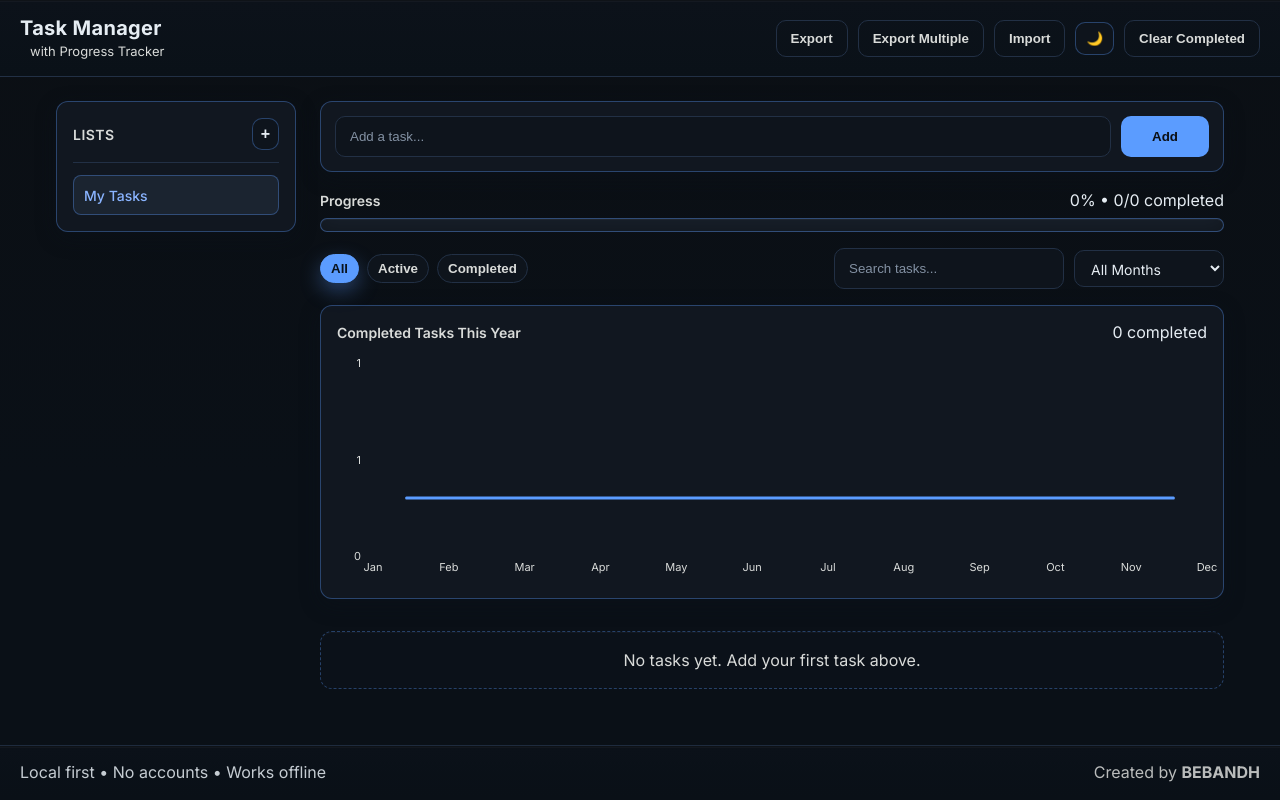
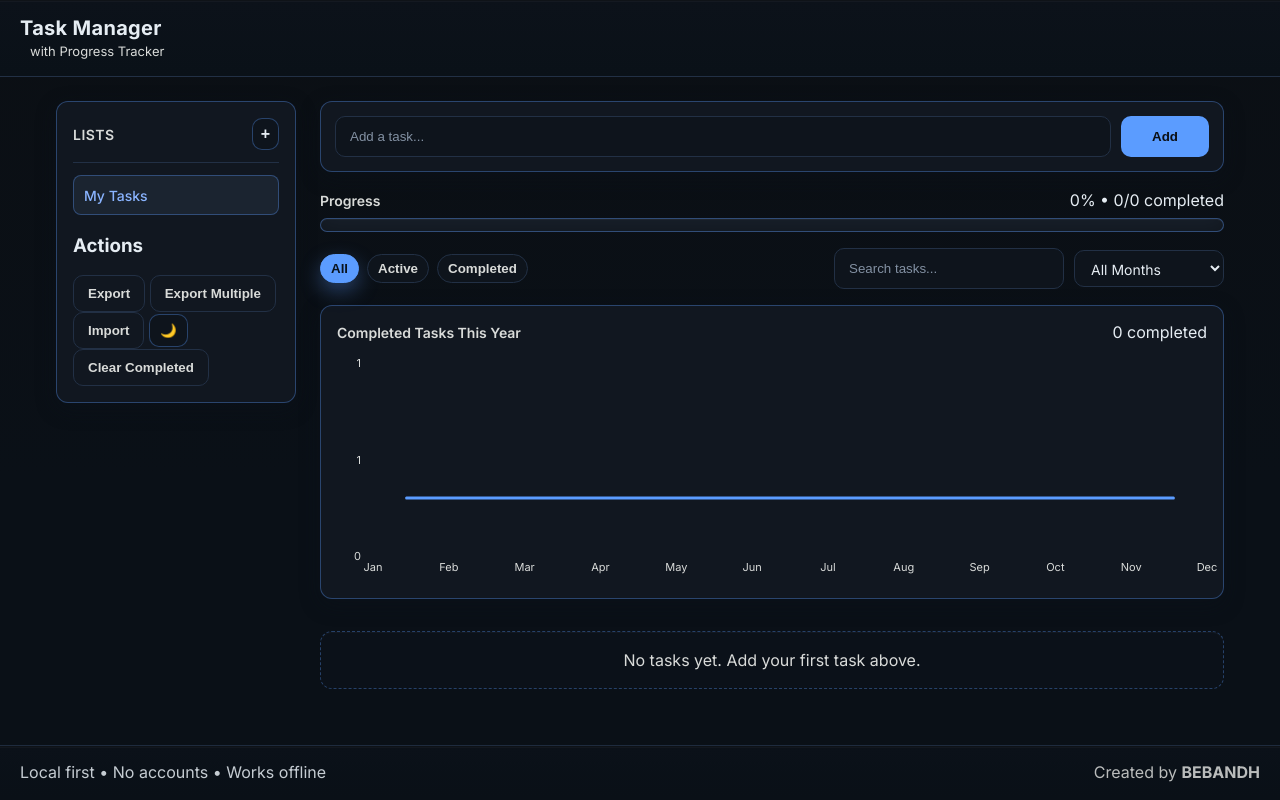
Before and after one commit to BEBANDH/Task-Manager, a plain HTML site: page index.html in a window 1280 px wide. Drawn offline with Linux system fonts and the light colour scheme.

Commit message:
Update 3.0: Refactor HTML structure and add sidebar actions
Refactored the HTML structure for better organization and added a sidebar actions section.

```diff
--- a/index.html
+++ b/index.html
@@ -18,16 +18,7 @@
             <h1 class="app-title">Task Manager</h1>
             <span class="subtitle">with Progress Tracker</span>
         </div>
-        <div class="header-actions">
-            <button id="exportBtn" class="ghost-button" aria-label="Export tasks to Excel" title="Export tasks to Excel">Export</button>
-            <button id="exportMultipleBtn" class="ghost-button" aria-label="Export multiple lists to Excel" title="Export multiple lists to Excel">Export Multiple</button>
-            <button id="importBtn" class="ghost-button" aria-label="Import tasks from Excel" title="Import tasks from Excel">Import</button>
-            <input type="file" id="importFile" accept=".xlsx,.xls" style="display: none;">
-            <button id="themeToggle" class="icon-button" aria-label="Toggle dark mode" title="Toggle dark mode">
-                <span class="icon">🌙</span>
-            </button>
-            <button id="clearCompleted" class="ghost-button" aria-label="Clear completed tasks" title="Clear completed tasks">Clear Completed</button>
-        </div>
+        <div class="header-actions"></div>
     </header>
 
     <main class="container" role="main">
@@ -39,6 +30,17 @@
                 </button>
             </div>
             <ul id="foldersList" class="folders-list" role="list"></ul>
+            <section class="sidebar-actions" aria-label="Actions">
+                <h3 class="sidebar-actions-title">Actions</h3>
+                <button id="exportBtn" class="ghost-button" aria-label="Export tasks to Excel" title="Export tasks to Excel">Export</button>
+                <button id="exportMultipleBtn" class="ghost-button" aria-label="Export multiple lists to Excel" title="Export multiple lists to Excel">Export Multiple</button>
+                <button id="importBtn" class="ghost-button" aria-label="Import tasks from Excel" title="Import tasks from Excel">Import</button>
+                <input type="file" id="importFile" accept=".xlsx,.xls" style="display: none;">
+                <button id="themeToggle" class="icon-button" aria-label="Toggle dark mode" title="Toggle dark mode">
+                    <span class="icon">🌙</span>
+                </button>
+                <button id="clearCompleted" class="ghost-button" aria-label="Clear completed tasks" title="Clear completed tasks">Clear Completed</button>
+            </section>
         </aside>
 
         <div class="main-content">
```
